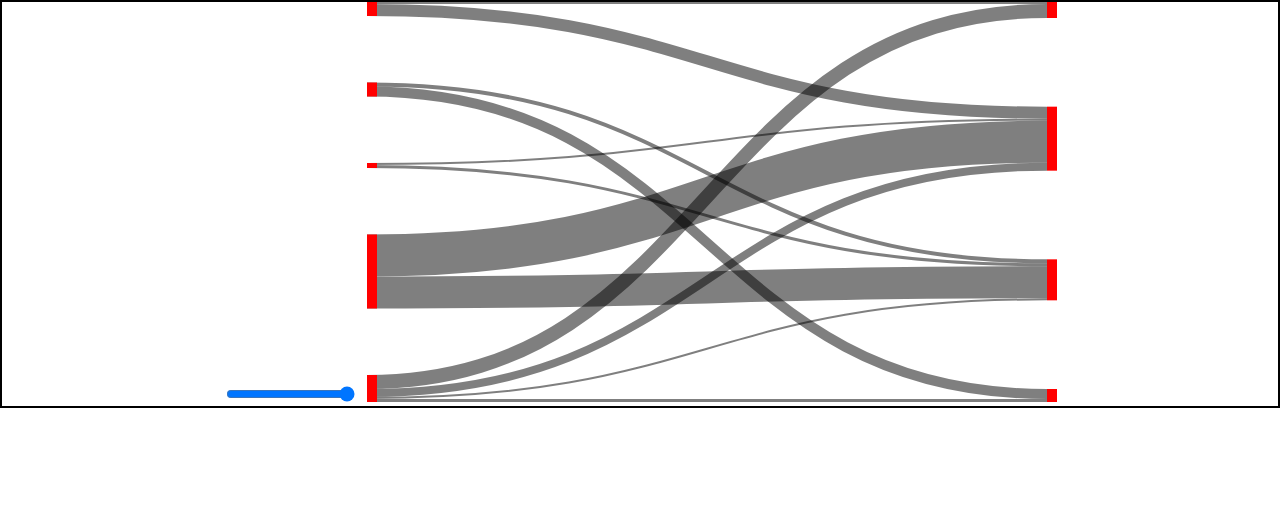
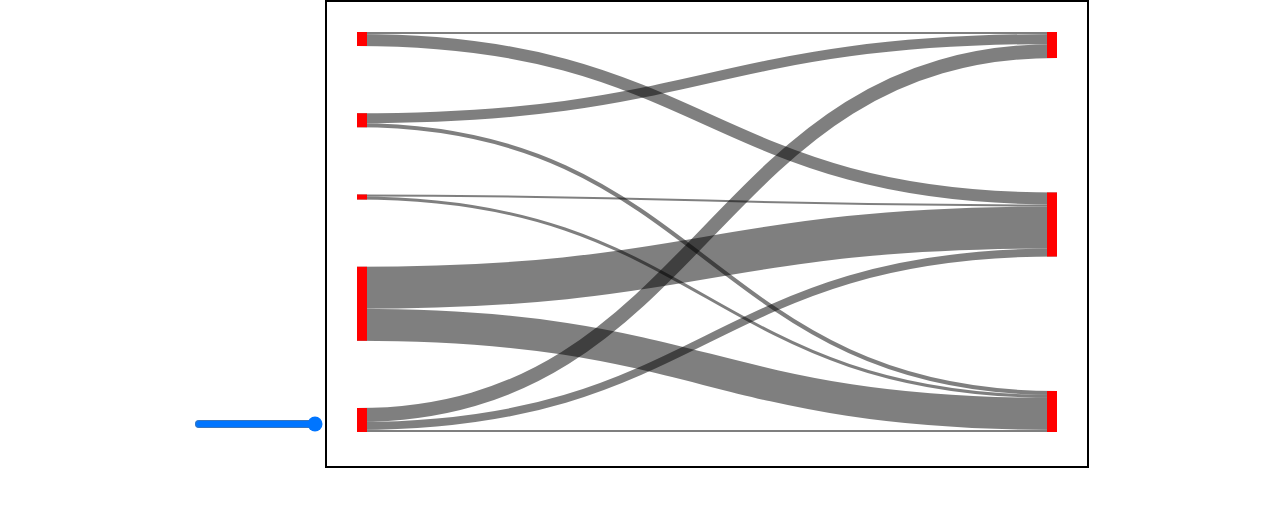
Before and after one commit to drsparrow/bipartite, a React (Create React App) app: page / in a window 1280 px wide. Shown: the top 506 px of the page. Built offline with nearby package versions, Linux system fonts and the light colour scheme.

Commit message:
style svg

```diff
--- a/src/App.css
+++ b/src/App.css
@@ -2,8 +2,10 @@ body {
   text-align: center;
 }
 
-.Bipartite {
+.Bipartite .svg-container {
   border: 2px solid black;
+  padding: 30px;
+  display: inline-block;
 }
 
 .BLink {
--- a/src/App.tsx
+++ b/src/App.tsx
@@ -3,12 +3,12 @@ import './App.css';
 import Bipartite, { IBGraph } from './Bipartite';
 
 const sources = ['a', 'b', 'c', 'd', 'e'];
-const targets = ['w', 'x', 'y', 'z'];
+const targets = ['w', 'x', 'y'];
 const links = [
   {source: 0, target: 0, value: 2},
   {source: 0, target: 1, value: 12},
   {source: 1, target: 2, value: 4},
-  {source: 1, target: 3, value: 10},
+  {source: 1, target: 0, value: 10},
   {source: 2, target: 1, value: 2},
   {source: 2, target: 2, value: 3},
   {source: 3, target: 2, value: 32},
@@ -16,7 +16,6 @@ const links = [
   {source: 4, target: 0, value: 14},
   {source: 4, target: 1, value: 8},
   {source: 4, target: 2, value: 2},
-  {source: 4, target: 3, value: 3},
 ];
 
 const graph: IBGraph = {sources, targets, links};
--- a/src/BNode.tsx
+++ b/src/BNode.tsx
@@ -8,6 +8,8 @@ interface Props {
   isSelected: boolean;
 }
 
+export const NODE_WIDTH = 10;
+
 export default function BNode (props: Props) {
   const {pos, height, onClick, isSelected} = props;
   const {x, y} = pos;
@@ -16,8 +18,8 @@ export default function BNode (props: Props) {
       {...{x, y, height, onClick}}
       x={pos.x}
       y={pos.y}
-      width="10"
-      fill={isSelected ? 'gray' : 'red'}
+      width={NODE_WIDTH}
+      fill={isSelected ? 'blue' : 'red'}
     />
   );
 }
--- a/src/Bipartite.tsx
+++ b/src/Bipartite.tsx
@@ -1,6 +1,6 @@
 import * as React from 'react';
 import Set from './set';
-import BNode from './BNode';
+import BNode, {NODE_WIDTH} from './BNode';
 import BLink from './BLink';
 
 type BasicNode = string;
@@ -35,9 +35,8 @@ export type NodePosition = {x: number, y: number};
 export default class Bipartite extends React.Component<IBipartiteProps, IBipartiteState> {
   private height = 400;
   private width = 700;
-  private padding = 10;
-  private x1 = this.padding;
-  private x2 = this.width - this.padding;
+  private x1 = 0;
+  private x2 = this.width;
 
   constructor (props: IBipartiteProps) {
     super(props);
@@ -53,11 +52,13 @@ export default class Bipartite extends React.Component<IBipartiteProps, IBiparti
     return (
       <div className="Bipartite">
         {this.slider()}
-        <svg {...{width, height}} xmlns="http://www.w3.org/2000/svg">
-          {this.renderLinks()}
-          {this.renderSources()}
-          {this.renderTargets()}
-        </svg>
+        <span className="svg-container">
+          <svg {...{width, height}} xmlns="http://www.w3.org/2000/svg">
+            {this.renderLinks()}
+            {this.renderSources()}
+            {this.renderTargets()}
+          </svg>
+        </span>
       </div>
     );
   }
@@ -71,7 +72,7 @@ export default class Bipartite extends React.Component<IBipartiteProps, IBiparti
 
   private targetPosition (index: nodeIndex): NodePosition {
     return {
-      x: this.x2,
+      x: this.x2 - NODE_WIDTH,
       y: this.targetHeight(index)
     };
   }
```
